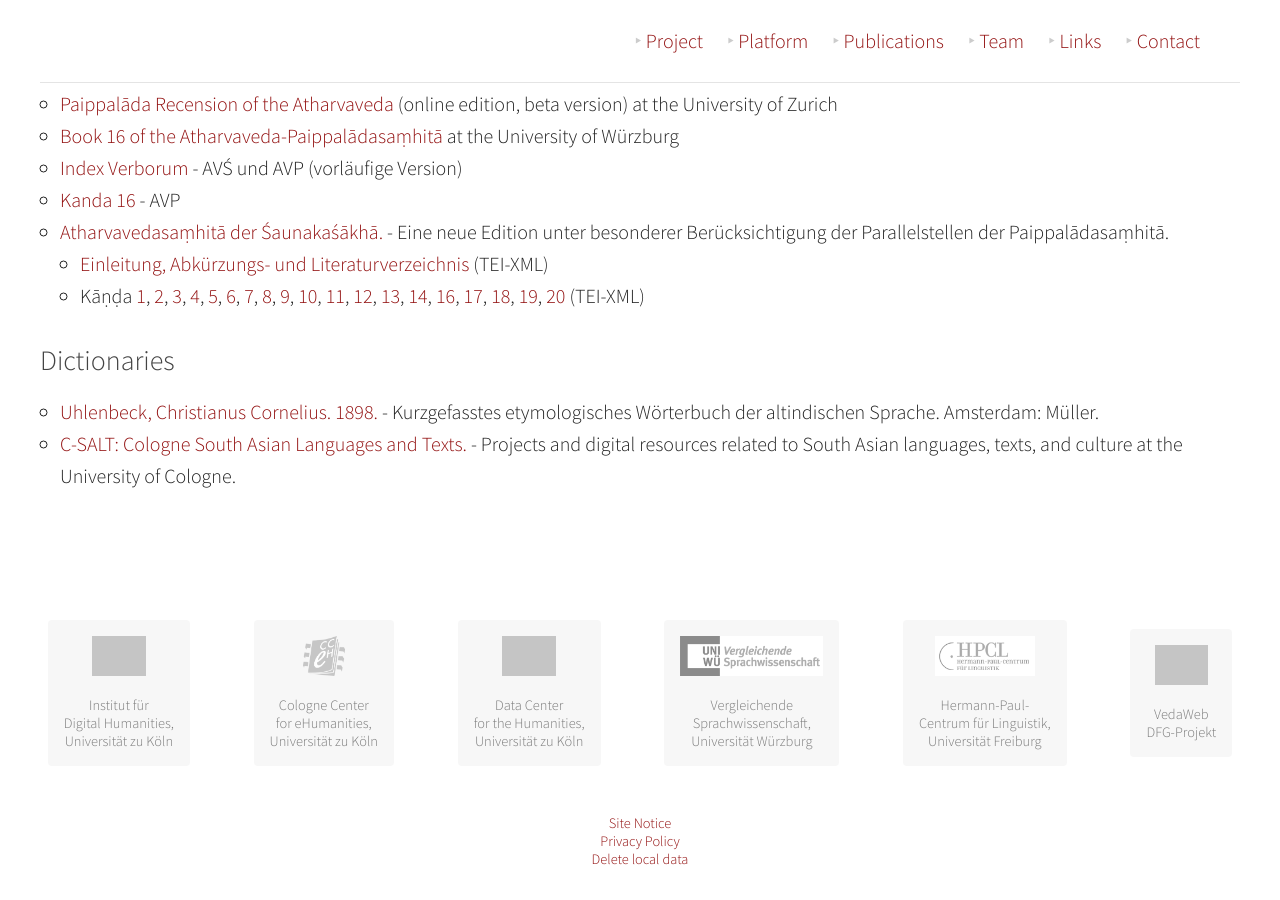
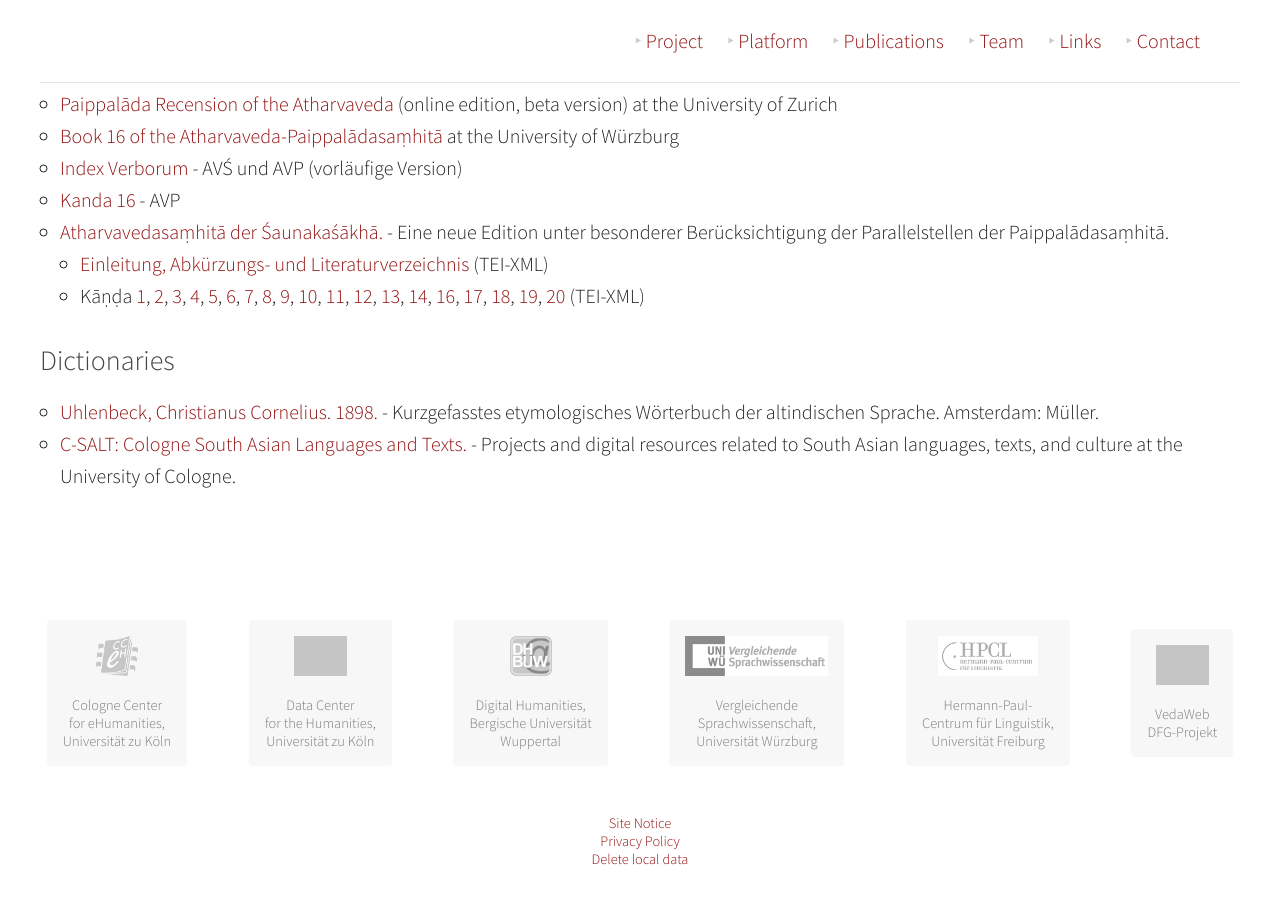
Before and after one commit to VedaWebProject/vedaweb-project-page, a Jekyll site: the page built from index.md, in a window 1280 px wide and 900 px high, scrolled down 5443 px. Built offline with Jekyll 4.4.1, drawn with Linux system fonts in a browser that asks for light colours; grey boxes are pictures that could not be loaded.

Commit message:
Update footer logos

```diff
--- a/_layouts/default.html
+++ b/_layouts/default.html
@@ -57,10 +57,6 @@
                 Historisch-Vergleichende<br>Sprachwissenschaft (IfL)<br>der Universität zu Köln
             </a>
             -->
-            <a href="http://dh.uni-koeln.de/" title="IDH" target="_blank" rel="noopener noreferrer">
-                <img src="images/logo_idh.png" alt="IDH logo" /><br>
-                Institut für<br>Digital Humanities,<br>Universität zu Köln
-            </a>
             <a href="http://cceh.uni-koeln.de/" title="CCeH" target="_blank" rel="noopener noreferrer">
                 <img src="images/logo_cceh.png" alt="CCeH logo" /><br>
                 Cologne Center<br>for eHumanities,<br>Universität zu Köln
@@ -68,6 +64,10 @@
             <a href="http://dch.phil-fak.uni-koeln.de/" title="DCH" target="_blank" rel="noopener noreferrer">
                 <img src="images/logo_dch.jpg" alt="DCH logo" /><br>
                 Data Center<br>for the Humanities,<br>Universität zu Köln
+            </a>
+            <a href="https://www.geschichte.uni-wuppertal.de/de/lehrgebiete/digital-humanities/" title="DH BUW" target="_blank" rel="noopener noreferrer">
+                <img src="images/logo_dh_buw.png" alt="Logo DH BUW" /><br>
+                Digital Humanities,<br/>Bergische Universität<br/>Wuppertal
             </a>
             <a href="https://www.phil.uni-wuerzburg.de/vgsp/startseite/" title="Vergleichende Sprachwissenschaft, Universität Würzburg" target="_blank" rel="noopener noreferrer">
                 <img src="images/logo_vgsp.png" alt="VGSP Uni Würzburg"><br>
```
Also changed, not shown: images/logo_dh_buw.png (added).
